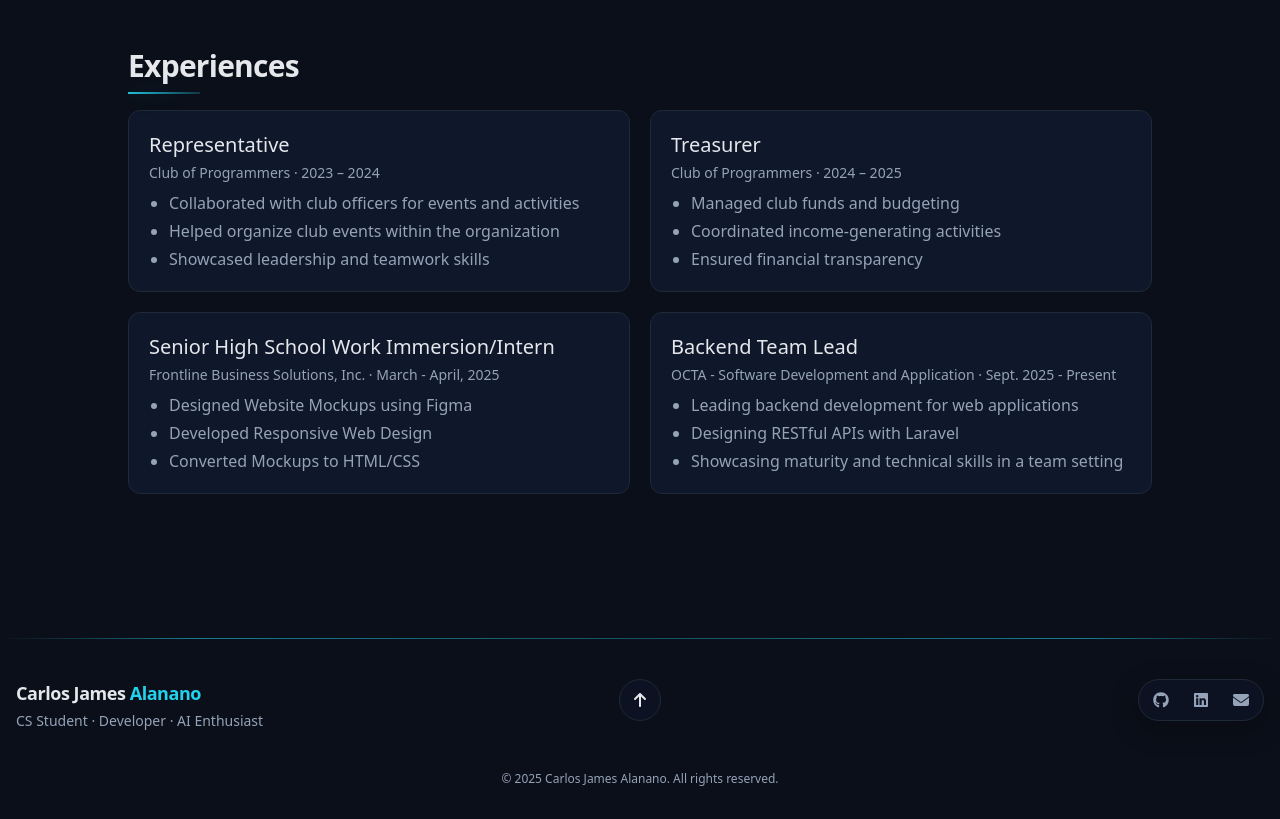
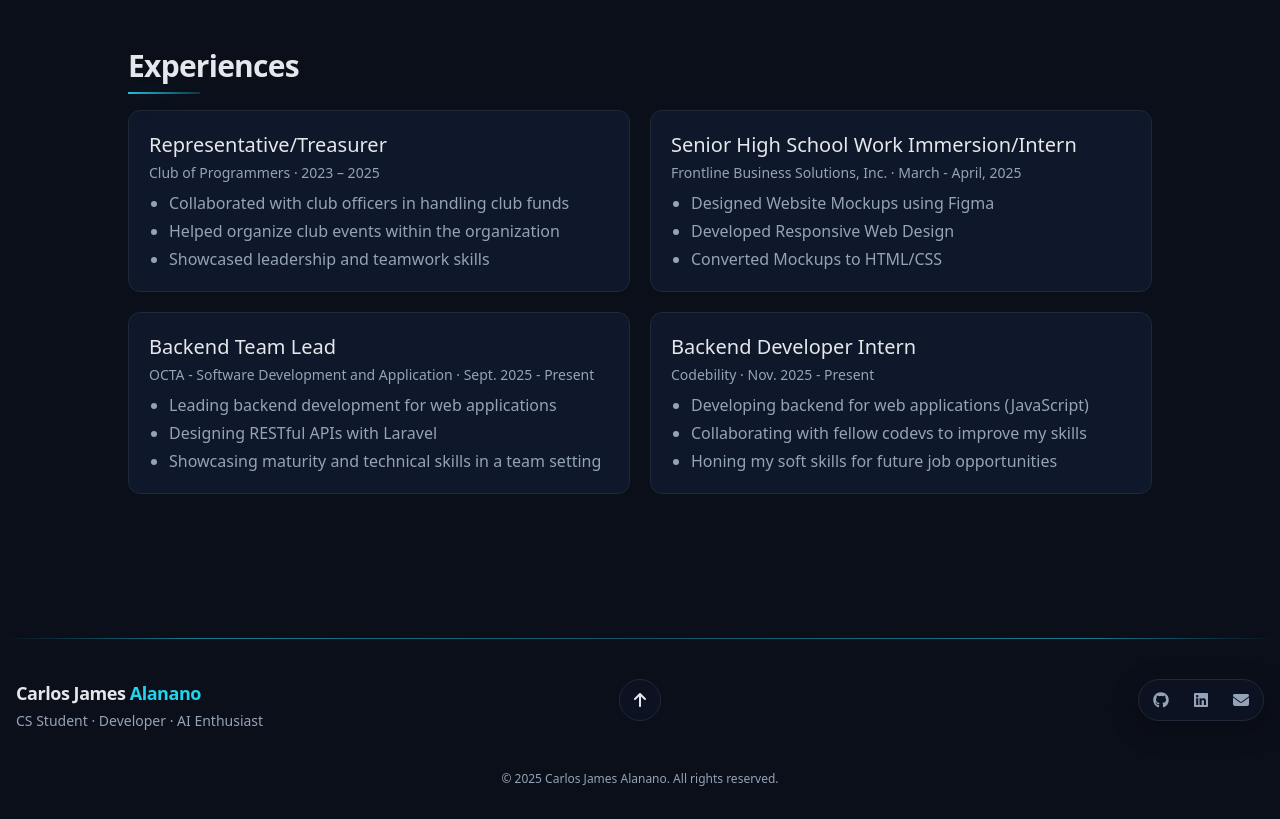
Before and after one commit to cjalanano-dev/portfolio, a React (Vite) app: page /about in a window 1280 px wide. Shown: the part 1300-2119 px from the top of the page. Built offline with nearby package versions, Linux system fonts and the light colour scheme; a small style sheet from the web is missing.

Commit message:
update: about me - experience

```diff
--- a/src/pages/About.jsx
+++ b/src/pages/About.jsx
@@ -170,24 +170,15 @@ const About = () => {
                             </div>
                             <div className="grid gap-4 sm:gap-5 lg:grid-cols-2">
                                 {[{
-                                role: "Representative",
+                                    role: "Representative/Treasurer",
                                     org: "Club of Programmers",
-                                period: "2023 – 2024",
+                                    period: "2023 – 2025",
                                     points: [
-                                    "Collaborated with club officers for events and activities",
+                                        "Collaborated with club officers in handling club funds",
                                         "Helped organize club events within the organization",
                                         "Showcased leadership and teamwork skills"
                                     ]
                                 }, {
-                                role: "Treasurer",
-                                org: "Club of Programmers",
-                                period: "2024 – 2025",
-                                points: [
-                                    "Managed club funds and budgeting",
-                                    "Coordinated income-generating activities",
-                                    "Ensured financial transparency"
-                                ]
-                            },{
                                     role: "Senior High School Work Immersion/Intern",
                                     org: "Frontline Business Solutions, Inc.",
                                     period: "March - April, 2025",
@@ -196,7 +187,7 @@ const About = () => {
                                         "Developed Responsive Web Design",
                                         "Converted Mockups to HTML/CSS",
                                     ]
-                            },{
+                                }, {
                                     role: "Backend Team Lead",
                                     org: "OCTA - Software Development and Application",
                                     period: "Sept. 2025 - Present",
@@ -204,6 +195,15 @@ const About = () => {
                                         "Leading backend development for web applications",
                                         "Designing RESTful APIs with Laravel",
                                         "Showcasing maturity and technical skills in a team setting"
+                                    ]
+                                }, {
+                                    role: "Backend Developer Intern",
+                                    org: "Codebility",
+                                    period: "Nov. 2025 - Present",
+                                    points: [
+                                        "Developing backend for web applications (JavaScript)",
+                                        "Collaborating with fellow codevs to improve my skills",
+                                        "Honing my soft skills for future job opportunities"
                                     ]
                                 }].map((exp) => (
                                     <div key={exp.role} className="p-4 sm:p-5 card-elevate" style={cardStyle}>
```
Lines whose indentation alone changed are shown as unchanged.
